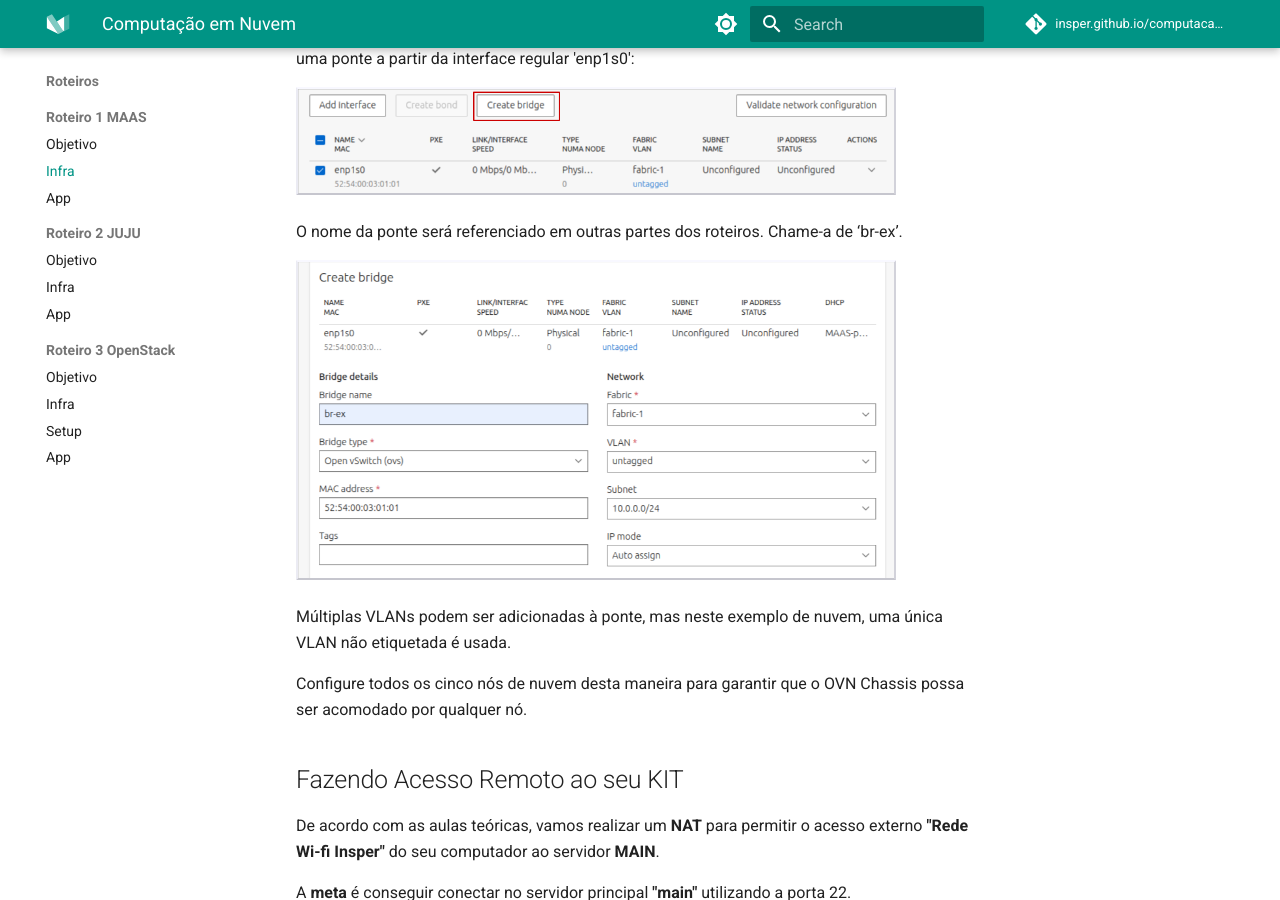
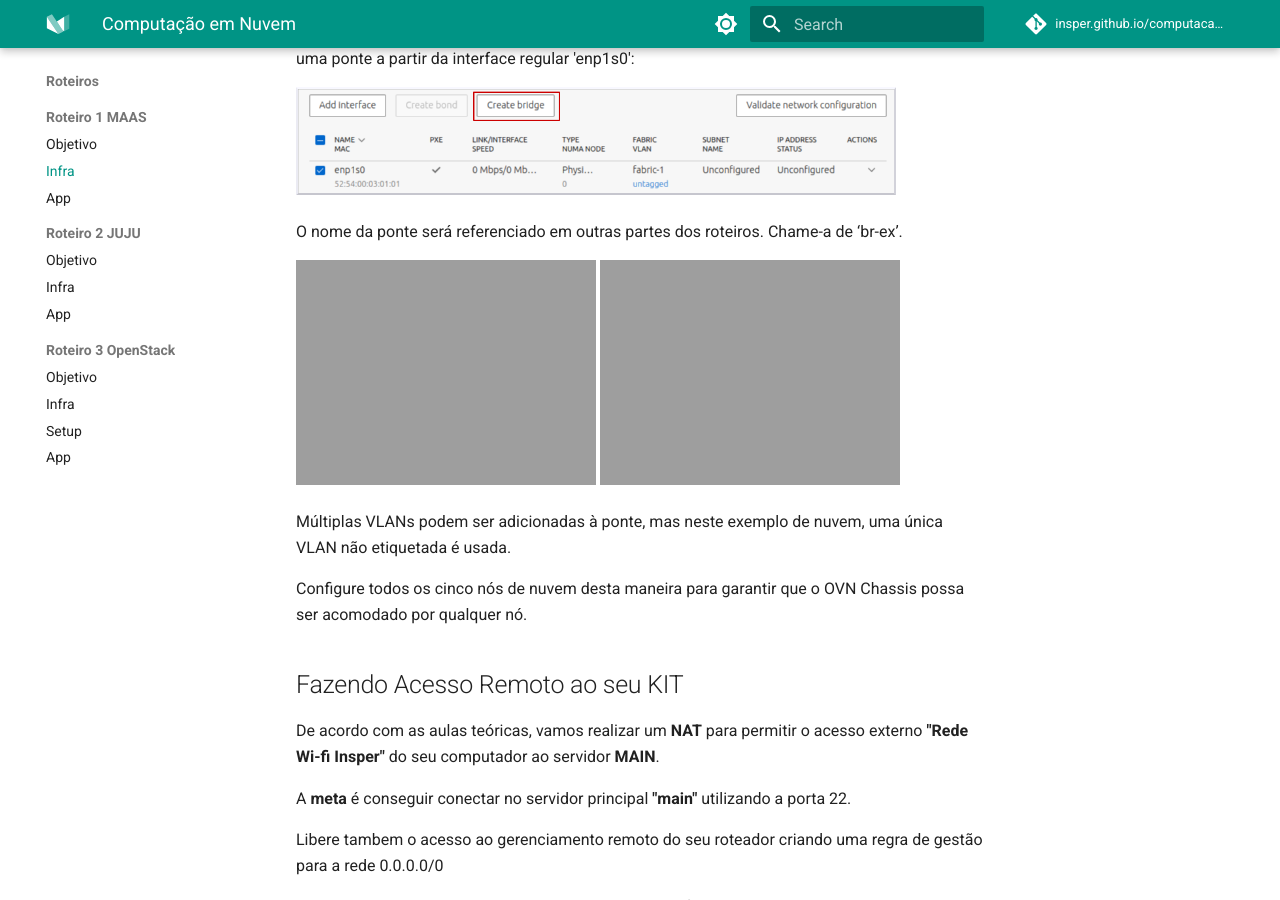
Before and after one commit to Insper/computacao-nuvem, an MkDocs documentation site: the page built from docs/roteiros/1.infra.md, in a window 1280 px wide and 900 px high, scrolled down 3720 px. Built offline with MkDocs 1.6.1 and Material for MkDocs 9.7.7, drawn with Linux system fonts in a browser that asks for light colours; nearby versions of some CDN libraries; comment, search, counter and statistics services are not loaded.

Commit message:
Update 1.infra.md
trocar imagem do bridge de auto-assign para DHCP

```diff
--- a/docs/roteiros/1.infra.md
+++ b/docs/roteiros/1.infra.md
@@ -103,7 +103,11 @@
 
 O nome da ponte será referenciado em outras partes dos roteiros. Chame-a de ‘br-ex’.
 
-![](../assets/images/ovs-bridge-2.png){width=600}
+[//]: #![](../assets/images/ovs-bridge-2.png){width=600}
+
+![image](https://github.com/user-attachments/assets/20b156bf-7a00-4dfd-bb88-e55c4812fc60){width=300}
+![image](https://github.com/user-attachments/assets/c74cffc6-f35e-4aae-97e2-2e5dcc76e6c1){width=300}
+
 
 Múltiplas VLANs podem ser adicionadas à ponte, mas neste exemplo de nuvem, uma única VLAN não etiquetada é usada.
 
```
